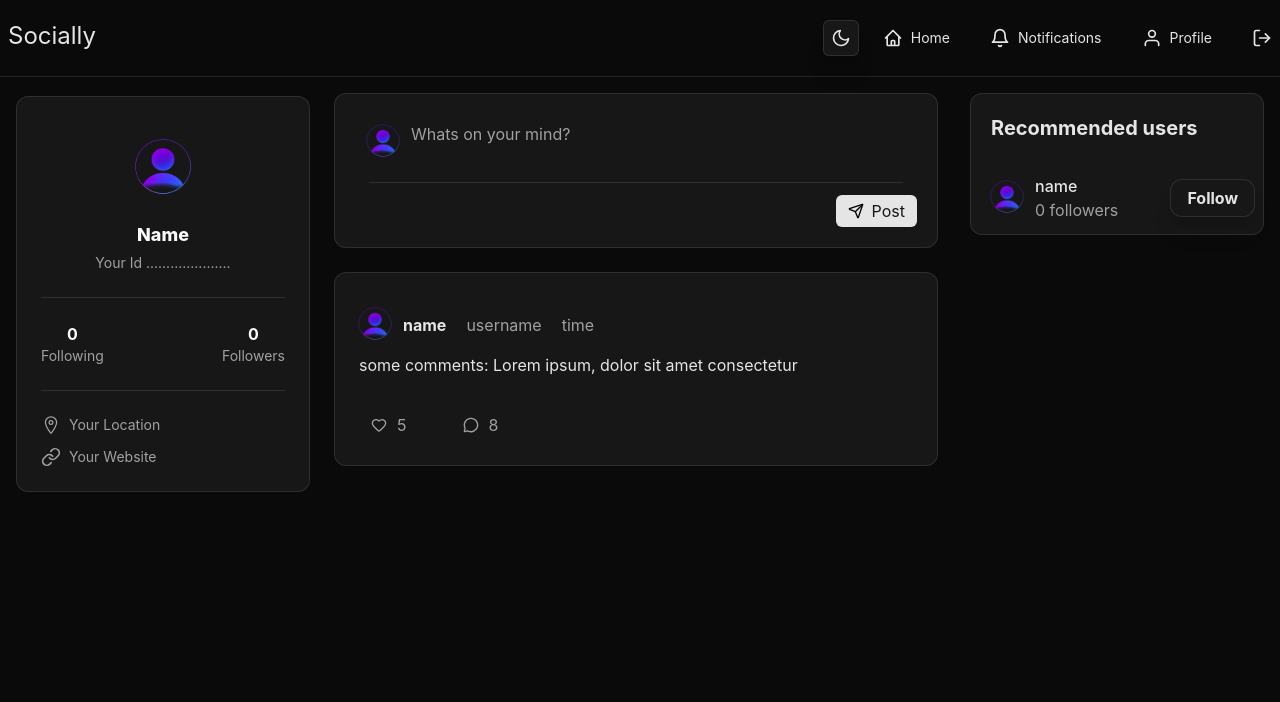
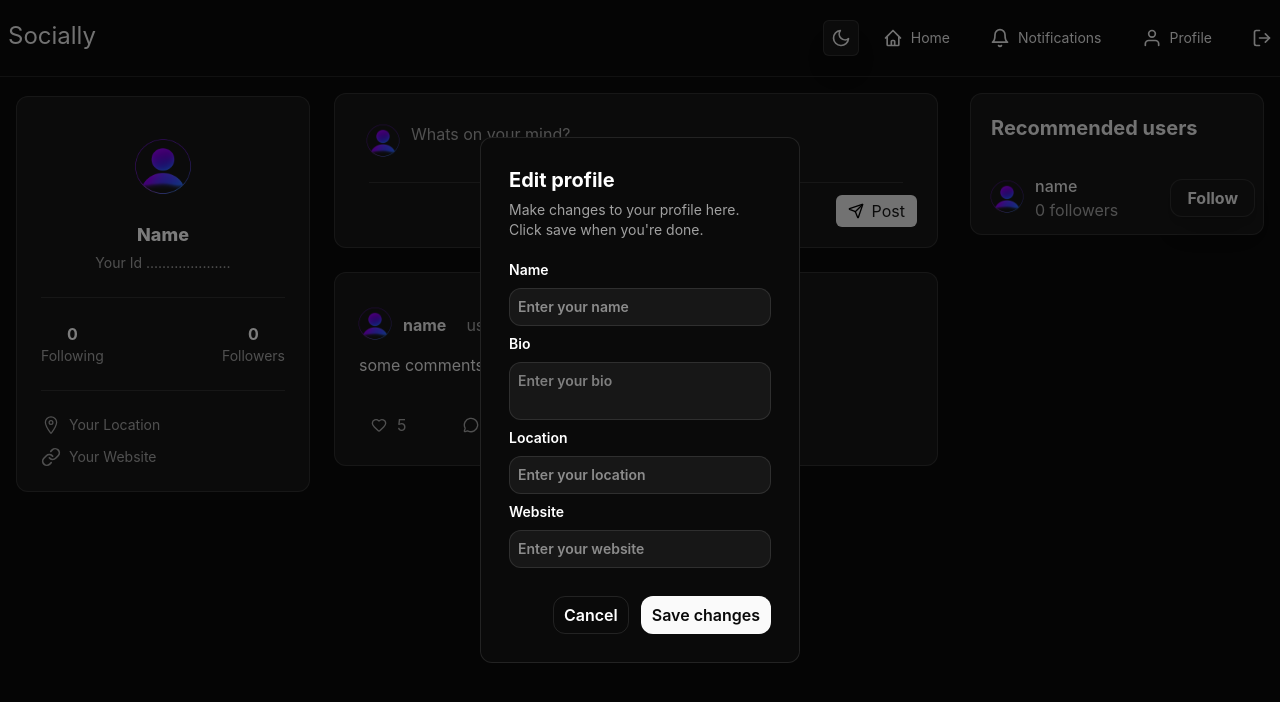
Before and after one commit to MohammadrezaKashani/Socially-V2, a React (Vite) app: page / in a window 1280 px wide. Shown: the top 702 px of the page. Built offline with nearby package versions, Linux system fonts and the light colour scheme.

Commit message:
Add : EditProfile card design

```diff
--- a/src/App.tsx
+++ b/src/App.tsx
@@ -8,6 +8,7 @@ import Posts from "./components/Posts";
 import Profile from "./pages/Profile";
 import Notifications from "./pages/Notifications";
 import Layout from "./components/Layout";
+import EditProfileCard from "./components/EditProfileCard";
 
 function App() {
   return (
@@ -30,6 +31,7 @@ function App() {
       <Layout rightSidebar={<RecommendedUsers />}>
         <CreatePosts />
         <Posts />
+        <EditProfileCard />
       </Layout>
     </>
   );
--- /dev/null
+++ b/src/components/EditProfileCard.tsx
@@ -0,0 +1,50 @@
+import TextareaAutosize from 'react-textarea-autosize';
+
+function EditProfileCard() {
+  return (
+    <div className="text-white fixed inset-0 z-50 flex items-center justify-center bg-black/50 ">
+        <div className="sm:w-[90%] md:w-[40%] xl:w-1/4 rounded-xl bg-background border border-border p-7">
+          <h3 className="font-bold text-xl">
+            Edit profile
+          </h3>
+          <p className="text-sm my-1.5 mb-5 text-neutral-400">
+          Make changes to your profile here. Click save when you're done.
+          </p>
+          <div className="flex flex-col gap-2">
+              <span className="font-semibold text-sm">
+                Name
+              </span>
+              <input
+               className="bg-card border border-border p-2 rounded-xl font-semibold text-sm" type="text" placeholder="Enter your name"
+                />
+                <span className="font-semibold text-sm">
+                    Bio
+                </span>
+              <TextareaAutosize
+            minRows={2}
+            placeholder="Enter your bio"
+            className="text-primary resize-none w-full bg-card border border-border p-2 rounded-xl font-semibold text-sm"
+          />
+              <span className="font-semibold text-sm">
+                Location
+                </span>
+              <input
+               className="bg-card border border-border p-2 rounded-xl font-semibold text-sm" type="text" placeholder="Enter your location"
+               />
+              <span className="font-semibold text-sm">
+                Website
+                </span>
+              <input
+               className="bg-card border border-border p-2 rounded-xl font-semibold text-sm" type="text" placeholder="Enter your website"
+               />
+          </div>
+          <div className='flex flex-col sm:flex-row  justify-end items-center gap-3 mt-7'>
+           <button className='border border-border hover:bg-neutral-500 transition-colors duration-200 px-2.5 py-1.5 rounded-xl cursor-pointer font-semibold w-full sm:w-fit'>Cancel</button>
+           <button className='bg-foreground text-background hover:bg-neutral-500 transition-colors duration-200 border border-border px-2.5 py-1.5 rounded-xl cursor-pointer font-semibold w-full sm:w-fit'>Save changes</button>
+          </div>
+      </div>
+    </div>
+  )
+}
+
+export default EditProfileCard
```
